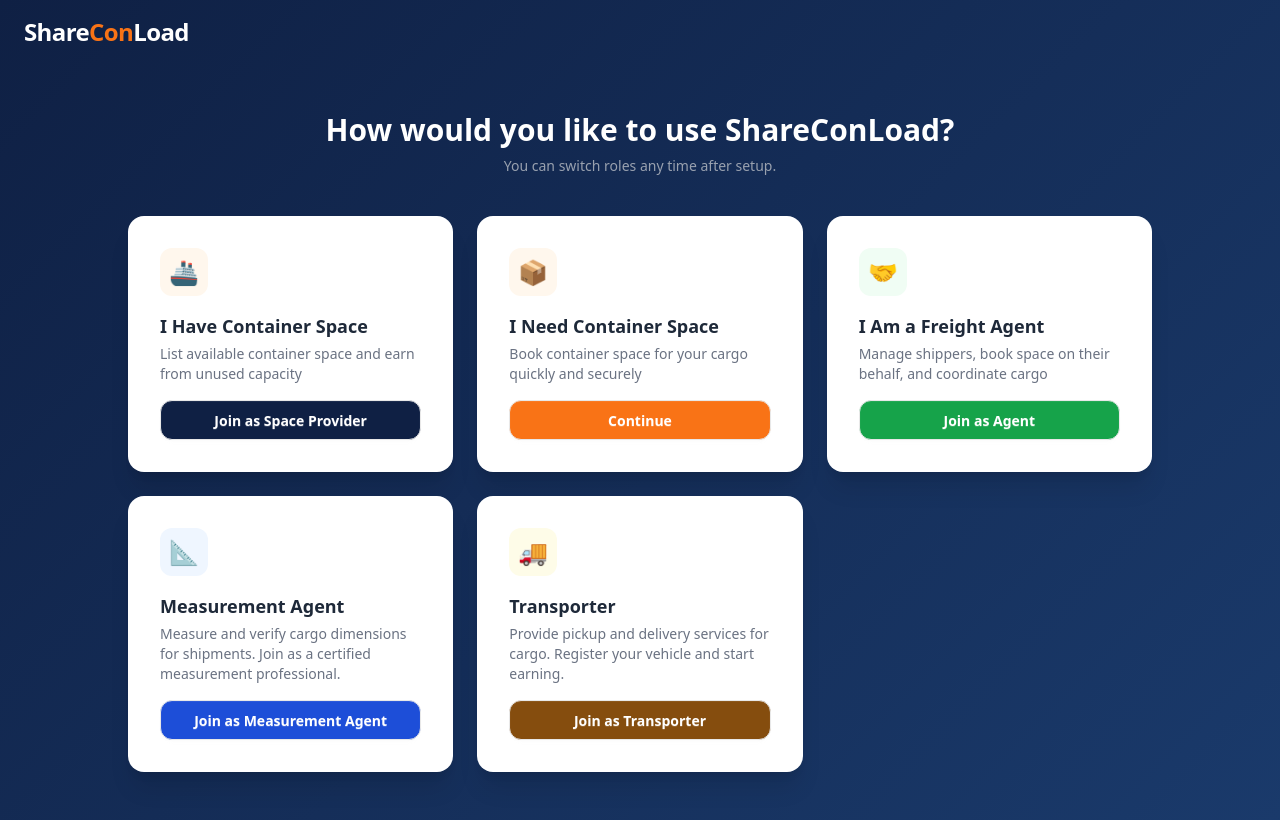
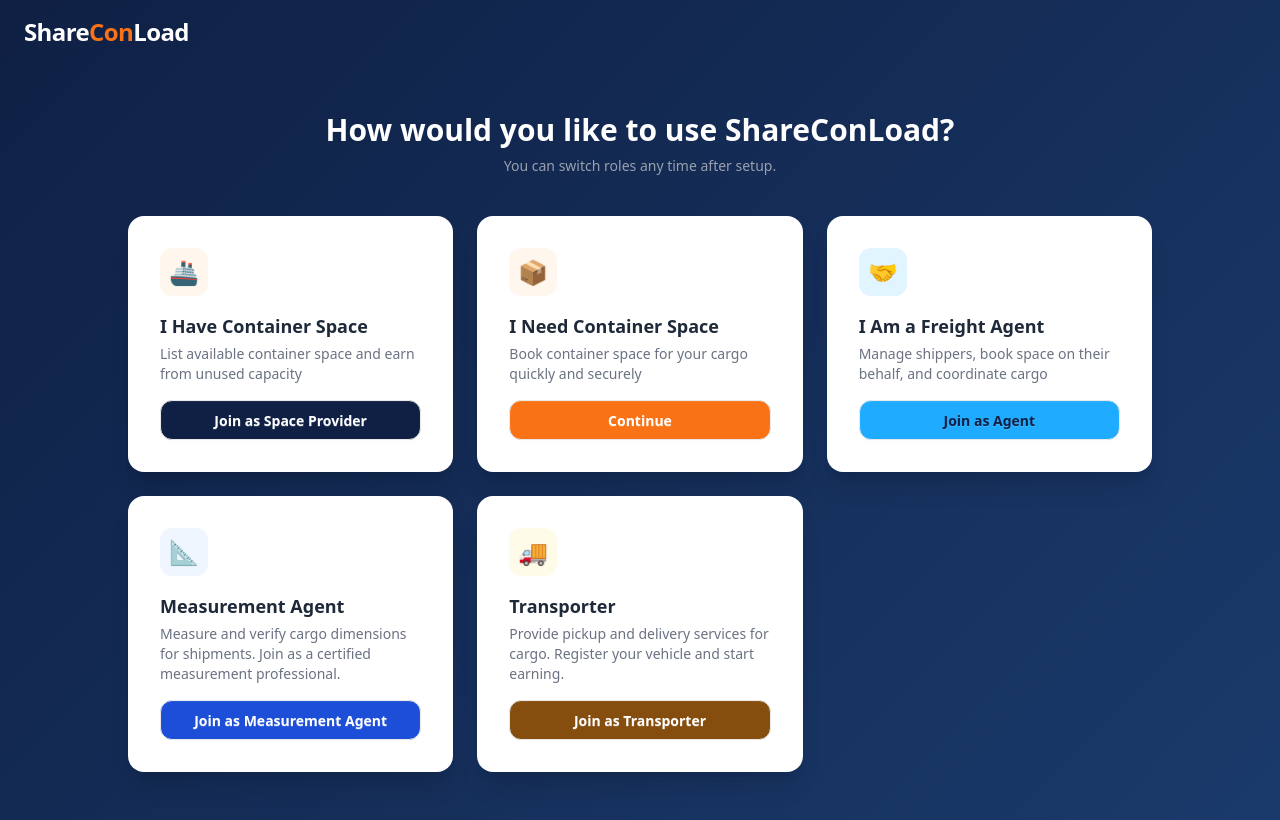
Before and after one commit to baloyiT/ShareConLoad, a Next.js app: page /onboarding in a window 1280 px wide. Built offline with nearby package versions, Linux system fonts and the light colour scheme; no server answers.

Commit message:
fix: align Agent card button and icon to brand Sky Blue (#1FABFF)

```diff
--- a/app/onboarding/page.tsx
+++ b/app/onboarding/page.tsx
@@ -131,20 +131,20 @@ export default function OnboardingPage() {
 
             {/* Agent card */}
             <div className={`bg-white rounded-2xl shadow-xl p-8 flex flex-col gap-4 ${agentHeld && isAuthed ? 'opacity-80' : ''}`}>
-              <div className="w-12 h-12 rounded-xl flex items-center justify-center text-2xl" style={{ backgroundColor: '#f0fdf4' }}>🤝</div>
+              <div className="w-12 h-12 rounded-xl flex items-center justify-center text-2xl" style={{ backgroundColor: '#e0f5ff' }}>🤝</div>
               <div>
                 <h2 className="text-lg font-extrabold text-gray-800">I Am a Freight Agent</h2>
                 <p className="text-gray-500 text-sm mt-1">Manage shippers, book space on their behalf, and coordinate cargo</p>
               </div>
               {agentHeld && isAuthed ? (
                 <div className="flex flex-col gap-2 mt-auto">
-                  <div className="flex items-center gap-1.5 text-xs font-bold text-green-600">
+                  <div className="flex items-center gap-1.5 text-xs font-bold" style={{ color: '#1FABFF' }}>
                     <span>✓</span> You have this role
                   </div>
                   <Link
                     href="/agent"
                     className="btn w-full font-bold rounded-xl hover:opacity-90 text-sm"
-                    style={{ backgroundColor: '#f0fdf4', color: '#16a34a' }}
+                    style={{ backgroundColor: '#e0f5ff', color: '#0f2044' }}
                   >
                     Go to Agent Portal
                   </Link>
@@ -152,8 +152,8 @@ export default function OnboardingPage() {
               ) : (
                 <button
                   onClick={() => router.push('/onboarding/agent')}
-                  className="btn w-full text-white font-bold rounded-xl mt-auto hover:opacity-90"
-                  style={{ backgroundColor: '#16a34a' }}
+                  className="btn w-full font-bold rounded-xl mt-auto hover:opacity-90"
+                  style={{ backgroundColor: '#1FABFF', color: '#0f2044' }}
                 >
                   {isAuthed ? 'Register as Agent' : 'Join as Agent'}
                 </button>
```
